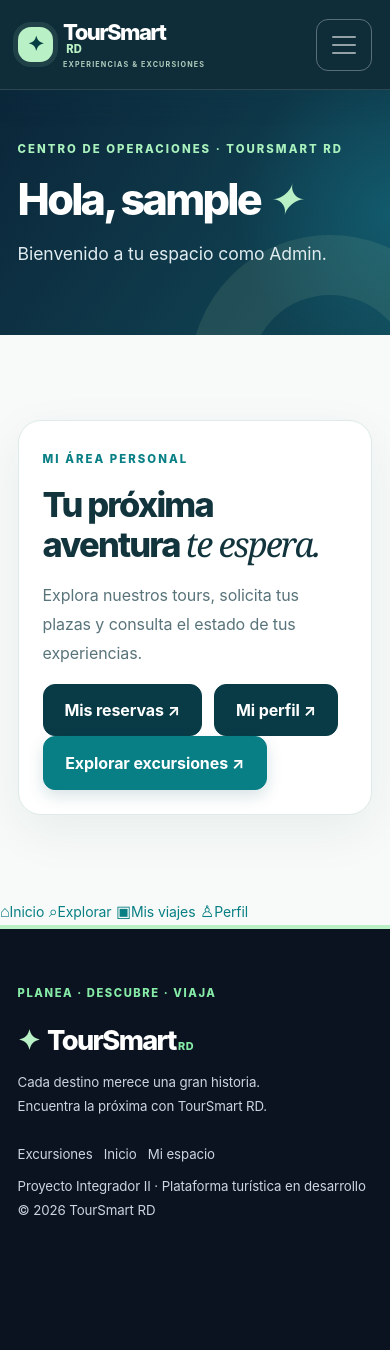
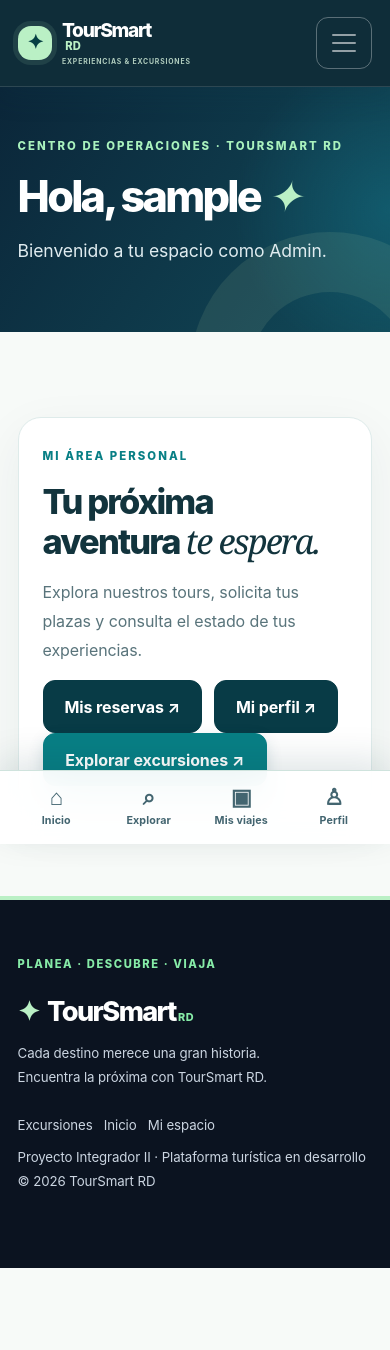
Before and after one commit to Omargenao25/AgenciaToursAPI, an ASP.NET Core app: page /panel in a window 390 px wide. Before the commit the page ends 1216 px from the top, so only its background shows below. Run offline with ASP.NET Core 8, Linux system fonts and the light colour scheme; the visitor is signed in with stand-in values (Sample User, id 1); the project's own start-up code is not run, and a stand-in starts its controllers and pages.

Commit message:
style(ui 5.33): barra móvil, áreas táctiles, safe areas y foco accesible

```diff
--- a/TourSmart.Web/wwwroot/css/toursmart-premium-530.css
+++ b/TourSmart.Web/wwwroot/css/toursmart-premium-530.css
@@ -232,3 +232,38 @@ main{overflow:clip}
 .ts-client-payment-history .table td{overflow-wrap:anywhere}
 @media(max-width:991px){.ts-client-payment-steps{grid-template-columns:1fr}}
 @media(max-width:575px){.ts-client-payment-journey{padding:1.1rem}.ts-client-payment-steps li{padding:1rem}.ts-client-payment-history{padding:1rem!important}.ts-client-payment-history .table{min-width:500px}}
+
+/* Fase 5.33 — navegación móvil accesible y ajustes de última milla */
+.ts-client-mobile-nav{display:none}
+@media(max-width:767.98px){
+ body:has(.ts-client-mobile-nav){padding-bottom:calc(82px + env(safe-area-inset-bottom,0px))}
+ .ts-client-mobile-nav{display:grid;grid-template-columns:repeat(4,minmax(0,1fr));align-items:stretch;position:fixed;bottom:0;left:0;right:0;z-index:1025;padding:7px max(10px,env(safe-area-inset-left,0px)) calc(7px + env(safe-area-inset-bottom,0px)) max(10px,env(safe-area-inset-right,0px));background:#ffffffed;border-top:1px solid #cfe3dd;box-shadow:0 -10px 36px #07384121;backdrop-filter:blur(18px);-webkit-backdrop-filter:blur(18px)}
+ .ts-client-mobile-link{display:flex;flex-direction:column;justify-content:center;align-items:center;gap:3px;min-height:57px;padding:7px 3px;border-radius:14px;color:#436570;text-decoration:none;font-weight:750}
+ .ts-client-mobile-link span{font-size:1.4rem;line-height:1.1}
+ .ts-client-mobile-link small{font-size:.67rem;letter-spacing:.01em}
+ .ts-client-mobile-link:hover,.ts-client-mobile-link.is-active{background:#e6f5ed;color:#076b66}
+ .ts-client-mobile-link:focus-visible{outline:3px solid #c58c14!important;outline-offset:-3px}
+ .ts-premium-header .navbar{min-height:62px}
+ .ts-premium-header .navbar-brand{max-width:calc(100vw - 98px)}
+ .ts-premium-header .brand-subtitle{font-size:.43rem;letter-spacing:.12em}
+ .ts-premium-header .brand-name{font-size:1.2rem}
+ .ts-premium-header .brand-mark{width:34px;height:34px}
+ .site-footer{padding-bottom:18px}
+ .ts-client-reservations-grid,.ts-client-payment-steps,.ts-client-booking-summary,.booking-summary{min-width:0}
+ .ts-client-surface,.ts-client-reservation-card,.ts-client-payment-journey{overflow-wrap:anywhere}
+ .ts-client-reservation-top{flex-wrap:wrap}
+ .ts-client-booking-summary{position:static}
+ .ts-v3-hero .hero-actions{gap:.85rem}
+ .ts-v3-hero .hero-actions .btn{min-width:0}
+}
+@media(max-width:380px){
+ .ts-client-mobile-link small{font-size:.61rem}
+ .ts-premium-search-inner input{font-size:16px}
+ .ts-client-stepper span{font-size:.63rem}
+}
+/* Evitar recortar el contorno de foco y el zoom de lectura. */
+.ts-client-payment-history .table-responsive{overflow-x:auto}
+.ts-client-reservation-actions .btn,.ts-client-return-link,.ts-premium-header .nav-link{outline-offset:3px}
+@media(prefers-reduced-motion:reduce){
+ .ts-client-reservation-card:hover,.tour-card.ts-v3-tour-card:hover{transform:none!important}
+}
```
